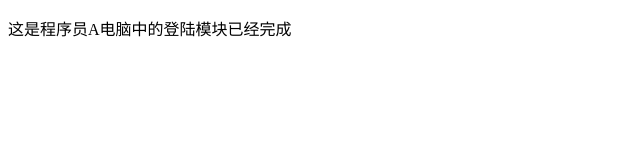
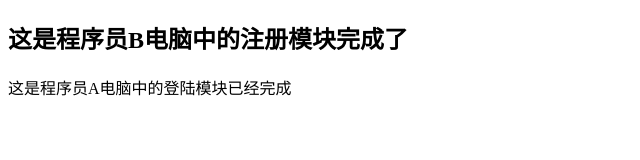
Before and after one commit to wangsk69/gouzhongheima8, a plain HTML site: page index.html in a window 1280 px wide. Shown: the whole page, without its empty margins (0-640 px from the left). Drawn offline with Linux system fonts and the light colour scheme.

Commit message:
这是程序员B皮卡丘的注册模块完成

```diff
--- a/index.html
+++ b/index.html
@@ -5,6 +5,7 @@
   <title>原始的项目文件</title>
 </head>
 <body>
+<h2>这是程序员B电脑中的注册模块完成了</h2>
 <p>这是程序员A电脑中的登陆模块已经完成</p>
 </body>
 </html>
```
